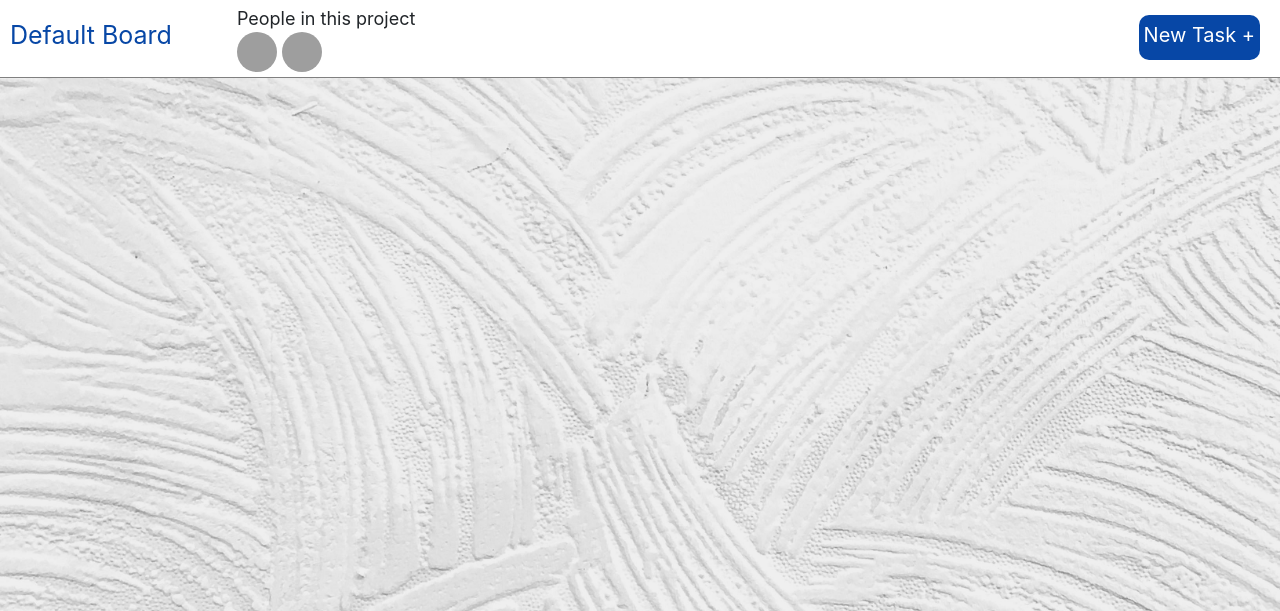
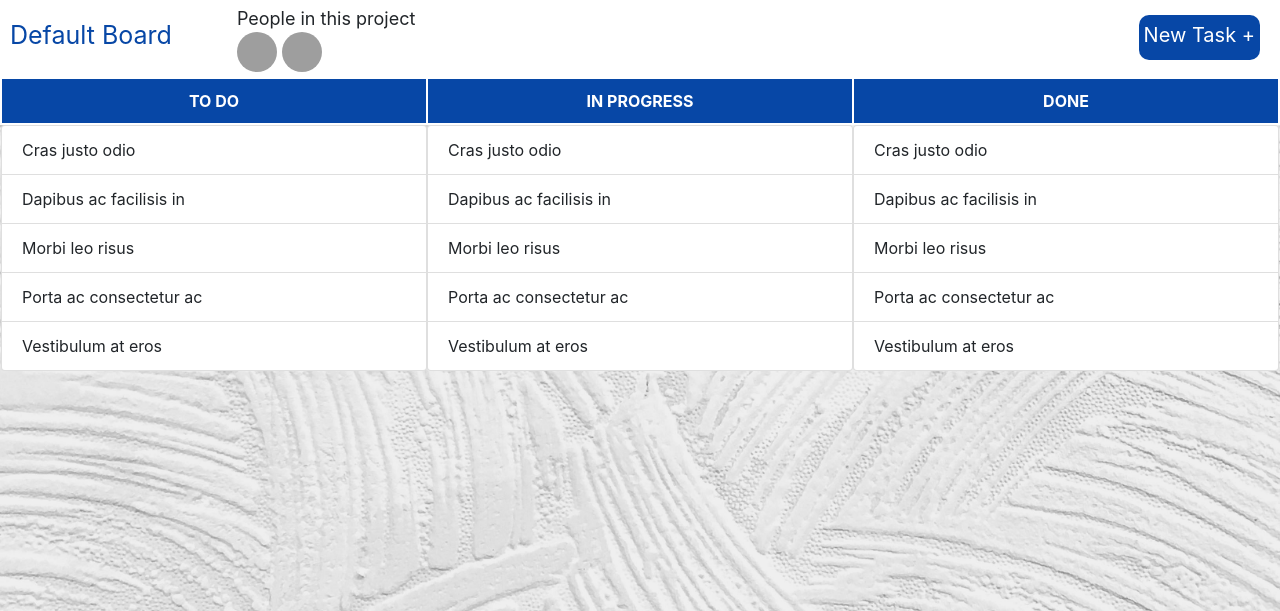
Before and after one commit to MuhammadAbdelaal/Task_Tracker, a PHP site: page /default_board.php in a window 1280 px wide. Shown: the part 56-667 px from the top of the page. Run offline with PHP 8.4, Linux system fonts and the light colour scheme; grey boxes are pictures that could not be loaded.

Commit message:
adding 3 list groups to the default board

```diff
--- a/default_board.php
+++ b/default_board.php
@@ -44,7 +44,44 @@
     </div>
 
     <!-- Dynamic 3 Lists  -->
-
+    <table class="lists-table">
+    <thead>
+      <th>TO DO</th>
+      <th>IN PROGRESS</th>
+      <th>DONE</th>
+    </thead>
+    <tbody>
+        <tr>
+          <td>
+            <ul class="list-group">
+              <li class="list-group-item">Cras justo odio</li>
+              <li class="list-group-item">Dapibus ac facilisis in</li>
+              <li class="list-group-item">Morbi leo risus</li>
+              <li class="list-group-item">Porta ac consectetur ac</li>
+              <li class="list-group-item">Vestibulum at eros</li>
+            </ul>
+          </td>
+          <td>
+            <ul class="list-group">
+              <li class="list-group-item">Cras justo odio</li>
+              <li class="list-group-item">Dapibus ac facilisis in</li>
+              <li class="list-group-item">Morbi leo risus</li>
+              <li class="list-group-item">Porta ac consectetur ac</li>
+              <li class="list-group-item">Vestibulum at eros</li>
+            </ul>
+          </td>
+          <td>
+            <ul class="list-group">
+              <li class="list-group-item">Cras justo odio</li>
+              <li class="list-group-item">Dapibus ac facilisis in</li>
+              <li class="list-group-item">Morbi leo risus</li>
+              <li class="list-group-item">Porta ac consectetur ac</li>
+              <li class="list-group-item">Vestibulum at eros</li>
+            </ul>
+          </td>
+        </tr>
+      </tbody>
+    </table>
 
     <!-- Footer -->
     <div class="footer">
--- a/main.css
+++ b/main.css
@@ -182,6 +182,7 @@ ul.board-info {
   font-size: 18px;
   box-shadow: 0 1px gray;
   background-color: white;
+  margin-bottom: 0;
 }
 
 ul.board-info>li {
@@ -220,3 +221,18 @@ ul.board-users {
 ul.board-users li {
   padding-right: 5px;
 }
+
+/* lists table */
+.lists-table {
+  width: 100%;
+}
+
+.lists-table thead {
+  text-align: center;
+  background-color: #0747a6;
+  color: white;
+}
+.lists-table th {
+  border: solid white 2px;
+  padding: 10px 0;
+}
```
